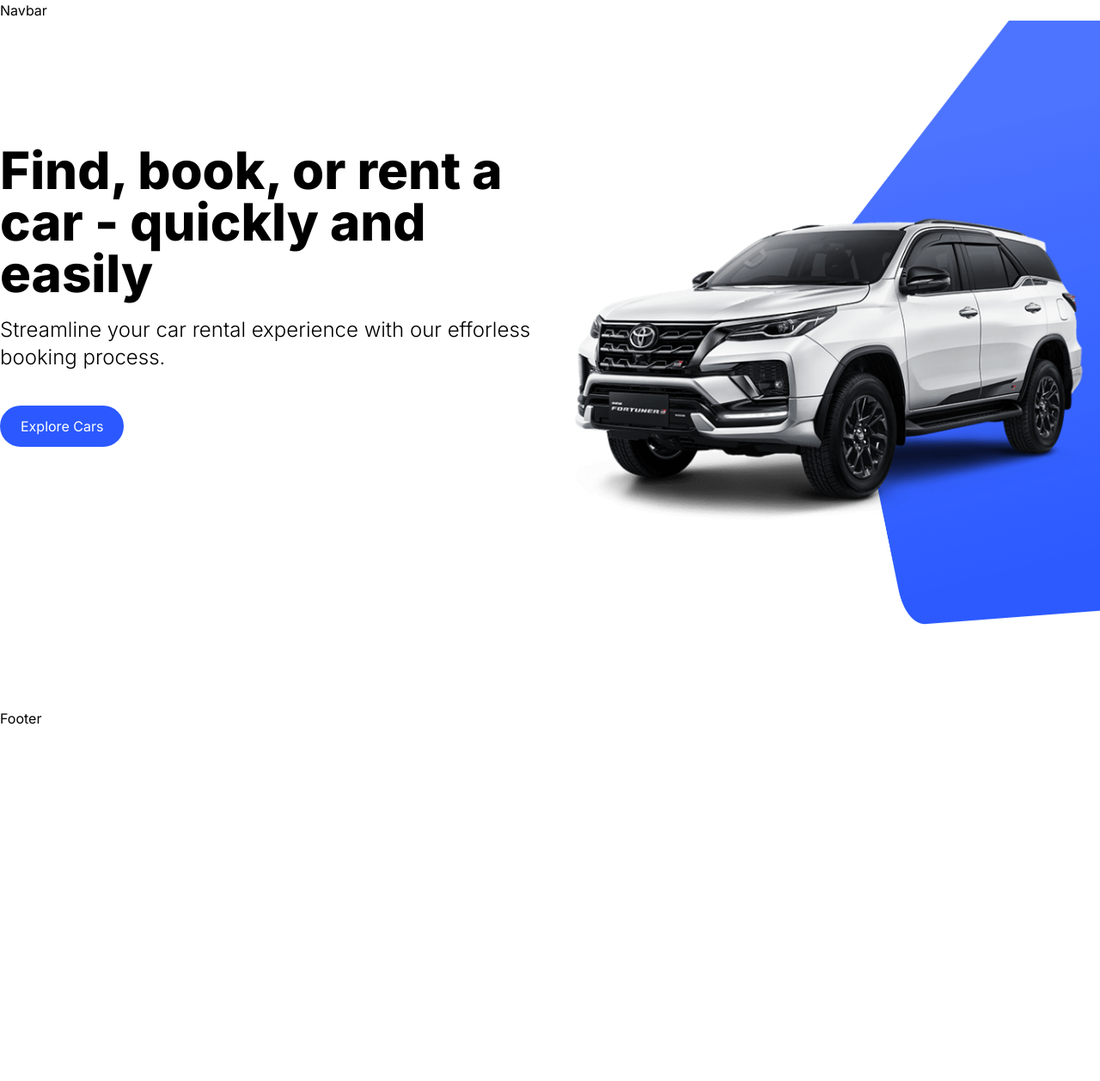
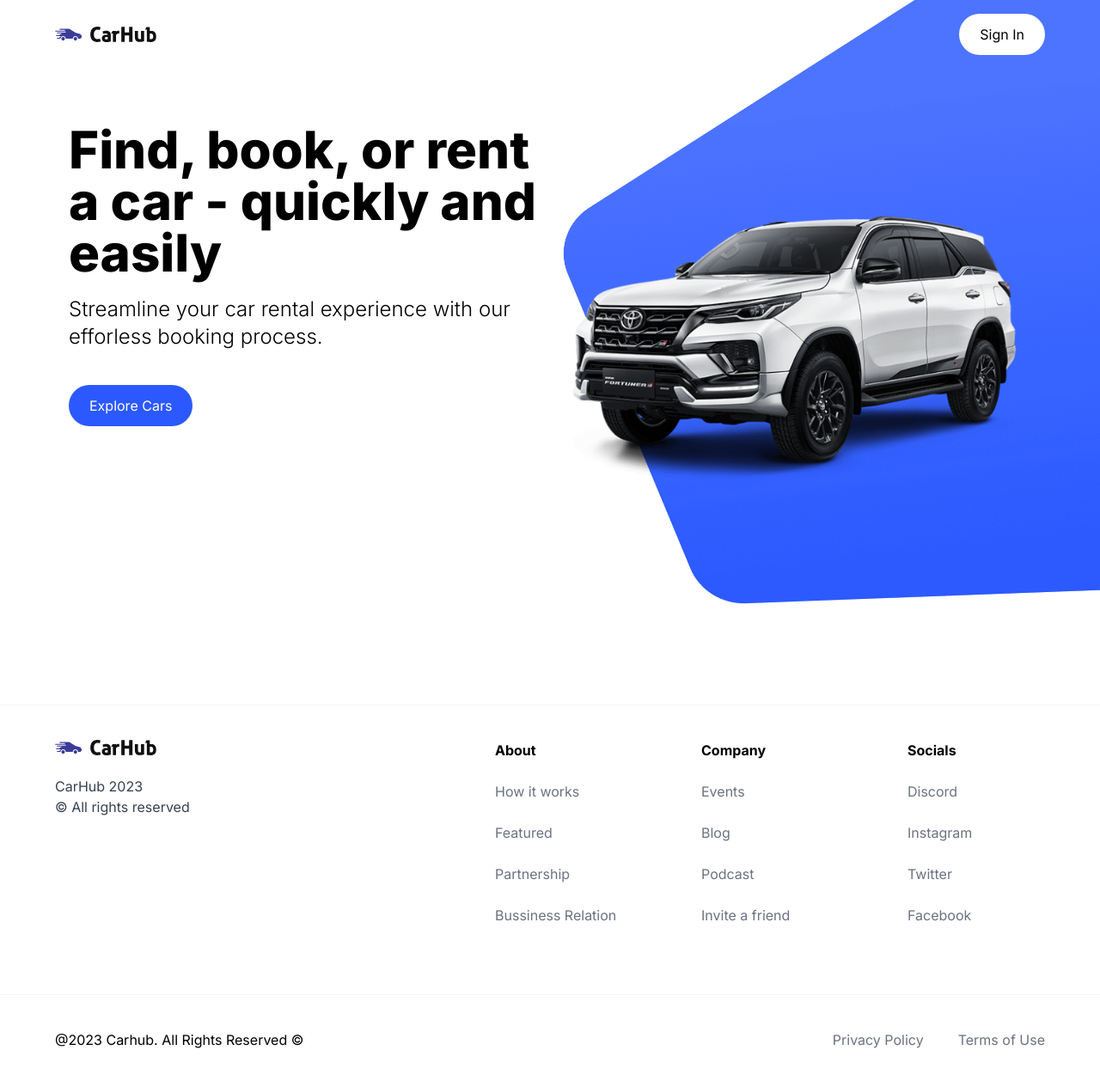
Before and after one commit to axai-kaizoku/car-connect, a Next.js app: page / in a window 1280 px wide. Shown: the top 1258 px of the page at 86% size. Before the commit the page ends 848 px from the top, so only its background shows below. Built offline with nearby package versions, Linux system fonts and the light colour scheme.

Commit message:
Add nav, footer, fixed hero

```diff
--- a/src/components/Footer.tsx
+++ b/src/components/Footer.tsx
@@ -1,3 +1,57 @@
+import Image from 'next/image';
+import { footerLinks } from '@/constants';
+import Link from 'next/link';
+
 export default function Footer() {
-	return <div>Footer</div>;
+	return (
+		<footer className="flex flex-col text-black mt-5 border-t border-gray-100">
+			<div className="flex max-md:flex-col flex-wrap justify-between gap-5 sm:px-16 px-6 py-10">
+				<div className="flex flex-col justify-start items-start gap-6">
+					<Image
+						src="/logo.svg"
+						alt="logo"
+						width={118}
+						height={18}
+						className="object-contain"
+					/>
+					<p className="text-base text-gray-700 ">
+						CarHub 2023 <br />
+						&copy; All rights reserved
+					</p>
+				</div>
+				<div className="flex-1 w-full flex md:justify-end flex-wrap max-md:mt-10 gap-10 sm:gap-20">
+					{footerLinks.map((link) => (
+						<div
+							key={link.title}
+							className="flex flex-col gap-3 sm:gap-6 text-base min-w-40">
+							<h3 className="font-bold">{link.title}</h3>
+							{link.links.map((item) => (
+								<Link
+									href={item.url}
+									key={item.title}
+									className="text-gray-500">
+									{item.title}
+								</Link>
+							))}
+						</div>
+					))}
+				</div>
+			</div>
+			<div className="flex-between flex-wrap mt-10 border-t border-gray-100 sm:px-16 px-6 py-10">
+				<p>@2023 Carhub. All Rights Reserved &copy;</p>
+				<div className="flex-1 flex sm:justify-end justify-center max-sm:mt-4 gap-10">
+					<Link
+						href="/"
+						className="text-gray-500">
+						Privacy Policy
+					</Link>
+					<Link
+						href="/"
+						className="text-gray-500">
+						Terms of Use
+					</Link>
+				</div>
+			</div>
+		</footer>
+	);
 }
--- a/src/components/Hero.tsx
+++ b/src/components/Hero.tsx
@@ -4,7 +4,7 @@
 
 export default function Hero() {
 	return (
-		<div className="flex xl:flex-row gap-5 relative z-0 max-w-screen-2xl mx-auto ">
+		<div className="flex xl:flex-row flex-col px-10 sm:px-14 md:px-20 gap-5 relative z-0 max-w-screen-2xl mx-auto ">
 			<div className="flex-1 pt-36 padding-x">
 				<h1 className="2xl:text-7xl sm:text-6xl text-5xl font-extrabold">
 					Find, book, or rent a car - quickly and easily
@@ -18,16 +18,16 @@
 					containerStyles="bg-primary text-white rounded-full mt-10"
 				/>
 			</div>
-			<div className="xl:flex-1 flex justify-end items-end w-full xl:h-screen">
-				<div className="relative xl:w-full w-11/12 xl:h-full h-[590px] z-0">
+			<div className="xl:flex-1 flex justify-end h-96 sm:h-full items-end w-full xl:h-screen">
+				<div className="relative xl:w-full w-full xl:h-full sm:h-[590px] h-[300px] z-0">
 					<Image
 						src="/hero.png"
 						alt="hero"
 						fill
 						className="object-contain"
 					/>
-					<div className="absolute xl:-top-24 xl:-right-1/2 -right-1/4 bg-hero-bg bg-repeat-round -z-10 w-full xl:h-screen h-[590px] overflow-hidden" />
 				</div>
+				<div className="absolute xl:-top-24 xl:-right-1/2 lg:left-2/4 left-20 sm:-right-1/4 bg-hero-bg bg-repeat-round -z-10 w-full xl:h-screen h-[260px] sm:h-[590px] overflow-hidden" />
 			</div>
 		</div>
 	);
--- a/src/components/Navbar.tsx
+++ b/src/components/Navbar.tsx
@@ -1,3 +1,28 @@
+import Image from 'next/image';
+import Link from 'next/link';
+import CustomButton from './CustomButton';
+
 export default function Navbar() {
-	return <div>Navbar</div>;
+	return (
+		<header className="w-full  absolute z-10">
+			<nav className="max-w-screen-2xl mx-auto flex-between sm:px-16 px-6 py-4">
+				<Link
+					href="/"
+					className="flex-center">
+					<Image
+						src="/logo.svg"
+						alt="carlogo"
+						width={118}
+						height={18}
+						className="object-contain"
+					/>
+				</Link>
+				<CustomButton
+					title="Sign In"
+					btnType="button"
+					containerStyles="text-primary rounded-full bg-white min-w-9"
+				/>
+			</nav>
+		</header>
+	);
 }
--- /dev/null
+++ b/src/constants/index.ts
@@ -0,0 +1,101 @@
+export const manufacturers = [
+	'Acura',
+	'Alfa Romeo',
+	'Aston Martin',
+	'Audi',
+	'Bentley',
+	'BMW',
+	'Buick',
+	'Cadillac',
+	'Chevrolet',
+	'Chrysler',
+	'Citroen',
+	'Dodge',
+	'Ferrari',
+	'Fiat',
+	'Ford',
+	'GMC',
+	'Honda',
+	'Hyundai',
+	'Infiniti',
+	'Jaguar',
+	'Jeep',
+	'Kia',
+	'Lamborghini',
+	'Land Rover',
+	'Lexus',
+	'Lincoln',
+	'Maserati',
+	'Mazda',
+	'McLaren',
+	'Mercedes-Benz',
+	'MINI',
+	'Mitsubishi',
+	'Nissan',
+	'Porsche',
+	'Ram',
+	'Rolls-Royce',
+	'Subaru',
+	'Tesla',
+	'Toyota',
+	'Volkswagen',
+	'Volvo',
+];
+
+export const yearsOfProduction = [
+	{ title: 'Year', value: '' },
+	{ title: '2015', value: '2015' },
+	{ title: '2016', value: '2016' },
+	{ title: '2017', value: '2017' },
+	{ title: '2018', value: '2018' },
+	{ title: '2019', value: '2019' },
+	{ title: '2020', value: '2020' },
+	{ title: '2021', value: '2021' },
+	{ title: '2022', value: '2022' },
+	{ title: '2023', value: '2023' },
+];
+
+export const fuels = [
+	{
+		title: 'Fuel',
+		value: '',
+	},
+	{
+		title: 'Gas',
+		value: 'Gas',
+	},
+	{
+		title: 'Electricity',
+		value: 'Electricity',
+	},
+];
+
+export const footerLinks = [
+	{
+		title: 'About',
+		links: [
+			{ title: 'How it works', url: '/' },
+			{ title: 'Featured', url: '/' },
+			{ title: 'Partnership', url: '/' },
+			{ title: 'Bussiness Relation', url: '/' },
+		],
+	},
+	{
+		title: 'Company',
+		links: [
+			{ title: 'Events', url: '/' },
+			{ title: 'Blog', url: '/' },
+			{ title: 'Podcast', url: '/' },
+			{ title: 'Invite a friend', url: '/' },
+		],
+	},
+	{
+		title: 'Socials',
+		links: [
+			{ title: 'Discord', url: '/' },
+			{ title: 'Instagram', url: '/' },
+			{ title: 'Twitter', url: '/' },
+			{ title: 'Facebook', url: '/' },
+		],
+	},
+];
```
Also changed, not shown: 1 other file (tests, documents, lock files or other folders).
